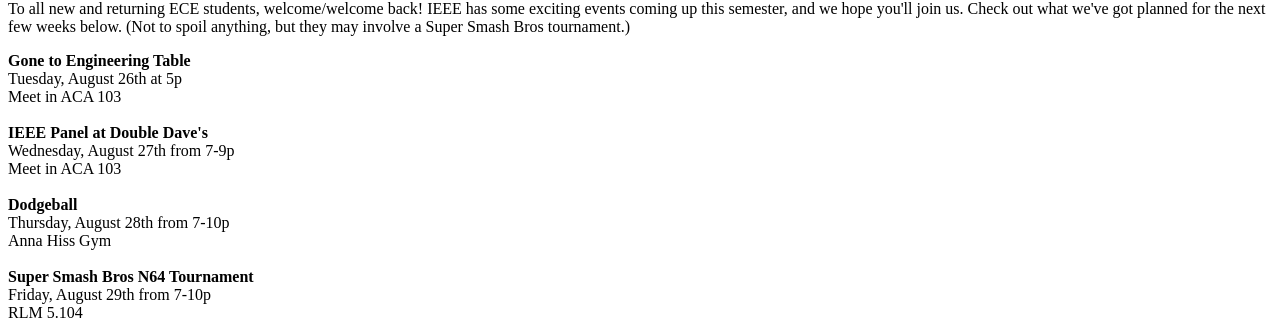
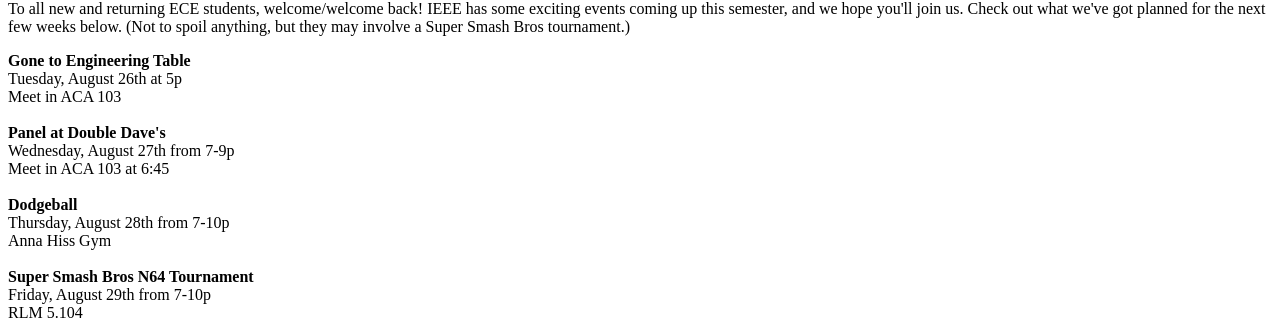
Before and after one commit to ieee-ut/ieee-ut.github.io, a Jekyll site: the page built from _posts/2014-08-25-welcome-back.html, in a window 1280 px wide. Shown: the part 289-609 px from the top of the page. Built offline with Jekyll 4.4.1, drawn with Linux system fonts in a browser that asks for light colours; nearby versions of some CDN libraries; library files that are not in the unit come from our copies; Markdown is read by kramdown in place of the engine named in the settings; comment, search, counter and statistics services are not loaded.

Commit message:
Double Dave's update

```diff
--- a/_posts/2014-08-25-welcome-back.html
+++ b/_posts/2014-08-25-welcome-back.html
@@ -15,9 +15,9 @@
 	Tuesday, August 26th at 5p<br>
 	Meet in ACA 103<br><br>
 
-	<span style="font-weight: bold">IEEE Panel at Double Dave's</span><br>
+	<span style="font-weight: bold">Panel at Double Dave's</span><br>
 	Wednesday, August 27th from 7-9p<br>
-	Meet in ACA 103<br><br>
+	Meet in ACA 103 at 6:45<br><br>
 
 	<span style="font-weight: bold">Dodgeball</span><br>
 	Thursday, August 28th from 7-10p<br>
```
